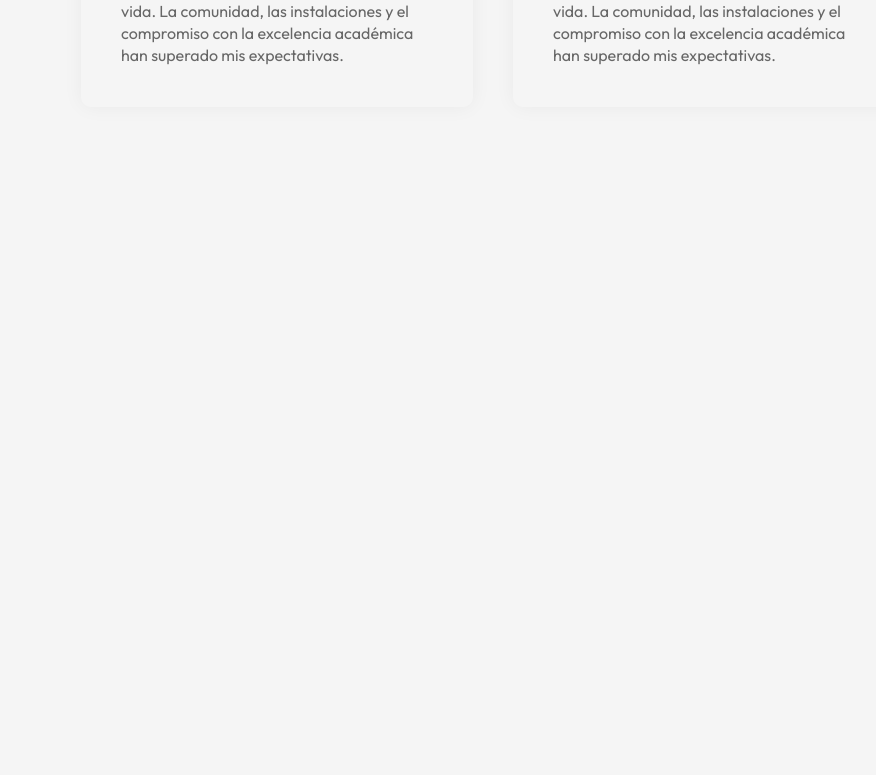
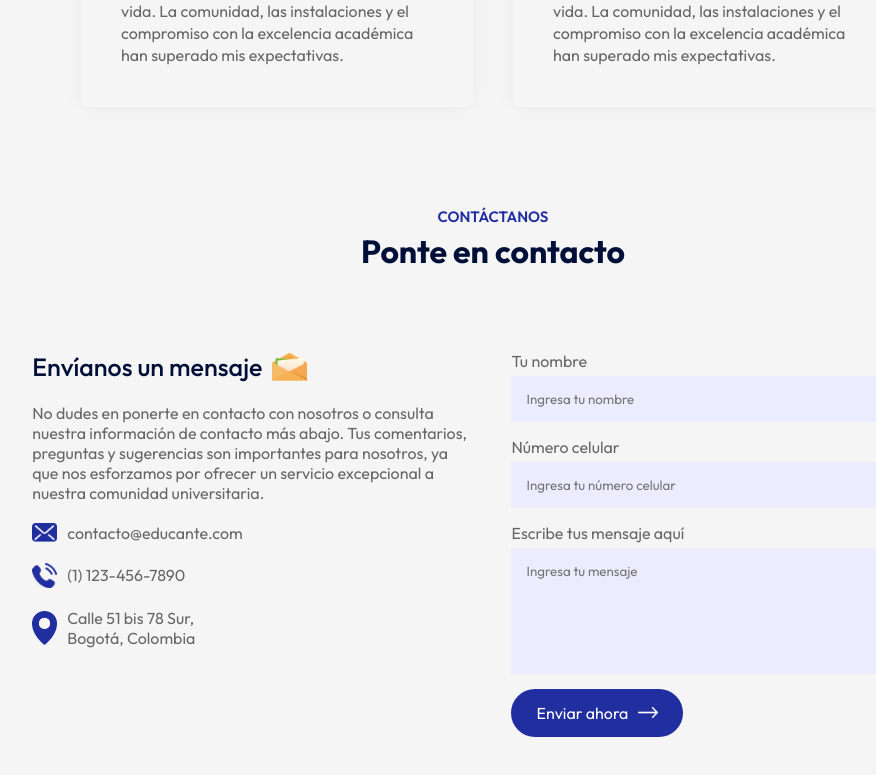
Before and after one commit to JohanECanoR11/my_final_project, a React (Vite) app in the folder educate/: page / in a window 1280 px wide. Shown: the part 2851-3626 px from the top of the page, without its empty margins (147-1023 px from the left). Before the commit the page ends 3058 px from the top, so only its background shows below. Built offline with nearby package versions, Linux system fonts and the light colour scheme.

Commit message:
Configuring contact section ok

```diff
--- a/educate/index.html
+++ b/educate/index.html
@@ -3,7 +3,7 @@
   <head>
     <meta charset="UTF-8" />
     <meta name="viewport" content="width=device-width, initial-scale=1.0" />
-    <title>GreatStack</title>
+    <title>Edúcate</title>
   </head>
   <body>
     <div id="root"></div>
--- a/educate/src/App.jsx
+++ b/educate/src/App.jsx
@@ -6,6 +6,7 @@ import Title from './Components/Title/Title'
 import About from './Components/About/About'
 import Campus from './Components/Campus/Campus'
 import Testimonials from './Components/Testimonials/Testimonials'
+import Contact from './Components/Contact/Contact'
 
 const App = () => {
   return (
@@ -20,6 +21,8 @@ const App = () => {
         <Campus/>
         <Title subTitle='TESTIMONIOS' title='Lo que dicen los estudiantes' />
         <Testimonials/>
+        <Title subTitle='Contáctanos' title='Ponte en contacto' />
+        <Contact/>
       </div>
 
     </div>
--- /dev/null
+++ b/educate/src/Components/Contact/Contact.css
@@ -0,0 +1,51 @@
+.contact{
+  margin: 80px auto;
+  max-width: 90%;
+  display: flex;
+  align-content: center;
+  justify-content: space-between;
+}
+.contact-col{
+  flex-basis: 48%;
+  color: #676767;
+}
+.contact-col h3{
+  color: #000F38;
+  font-weight: 500;
+  font-size: 25px;
+  display: flex;
+  align-items: center;
+  margin-bottom: 20px;
+}
+.contact-col h3 img{
+  width: 35px;
+  margin-left: 10px;
+}
+.contact-col p{
+  max-width: 450px;
+  list-style: 0.3;
+}
+.contact-col ul li{
+  display: flex;
+  align-items: center;
+  margin: 20px 0;
+}
+.contact-col ul li img{
+  width: 25px;
+  margin-right: 10px;
+}
+.contact form input, .contact form textarea{
+  display: block;
+  width: 100%;
+  background: #EBECFE;
+  padding: 15px;
+  border: 0;
+  outline: 0;
+  margin-bottom: 15px;
+  margin-top: 5px;
+  resize: none;
+}
+.contact-col span{
+  display: block;
+  margin: 20px 0;
+}
--- /dev/null
+++ b/educate/src/Components/Contact/Contact.jsx
@@ -0,0 +1,62 @@
+import React from 'react'
+import './Contact.css'
+import msg_icon from '../../assets/msg-icon.png'
+import mail_icon from '../../assets/mail-icon.png'
+import phone_icon from '../../assets/phone-icon.png'
+import location_icon from '../../assets/location-icon.png'
+import white_arrow from '../../assets/white-arrow.png'
+
+const Contact = () => {
+
+  const [result, setResult] = React.useState("");
+
+  const onSubmit = async (event) => {
+    event.preventDefault();
+    setResult("Enviando....");
+    const formData = new FormData(event.target);
+
+    formData.append("access_key", "7d8f073b-8050-4537-9b05-f9471bbba790");
+
+    const res = await fetch("https://api.web3forms.com/submit", {
+      method: "POST",
+      body: formData
+    }).then((res) => res.json());
+
+    if (res.success) {
+      console.log("Success", res);
+      setResult(res.message);
+      event.target.reset();
+    } else {
+      console.log("Error", res);
+      setResult(res.message);
+    }
+  };
+
+  return (
+    <div className='contact'>
+      <div className="contact-col">
+        <h3>Envíanos un mensaje <img src={msg_icon} alt="" /></h3>
+        <p>No dudes en ponerte en contacto con nosotros o consulta nuestra información de contacto más abajo. Tus comentarios, preguntas y sugerencias son importantes para nosotros, ya que nos esforzamos por ofrecer un servicio excepcional a nuestra comunidad universitaria.</p>
+        <ul>
+          <li><img src={mail_icon} alt="" />contacto@educante.com</li>
+          <li><img src={phone_icon} alt="" />(1) 123-456-7890</li>
+          <li><img src={location_icon} alt="" />Calle 51 bis 78 Sur, <br />Bogotá, Colombia</li>
+        </ul>
+      </div>
+      <div className="contact-col">
+        <form onSubmit={onSubmit}>
+          <label>Tu nombre</label>
+          <input type="text" name='name' placeholder='Ingresa tu nombre' required/>
+          <label>Número celular</label>
+          <input type="tel" name='phone' placeholder='Ingresa tu número celular' required/>
+          <label>Escribe tus mensaje aquí</label>
+          <textarea name="message" rows="6" placeholder='Ingresa tu mensaje' required></textarea>
+          <button type='submit' className='btn dark-btn'>Enviar ahora <img src={white_arrow} alt="" /></button>
+        </form>
+        <span>{result}</span>
+      </div>
+    </div>
+  )
+}
+
+export default Contact
```
Also changed, not shown: educate/src/assets/msg-icon.png (added).
